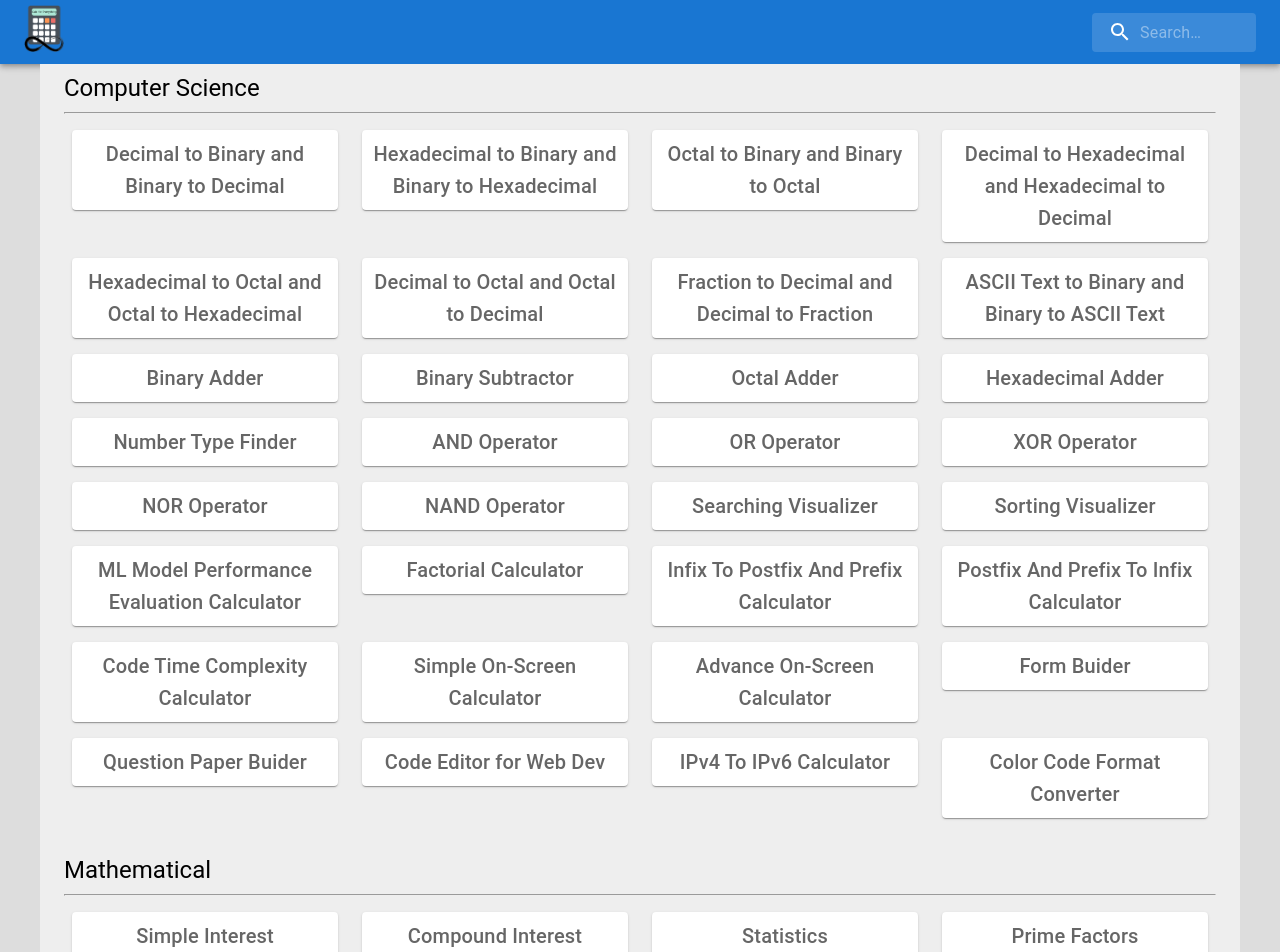
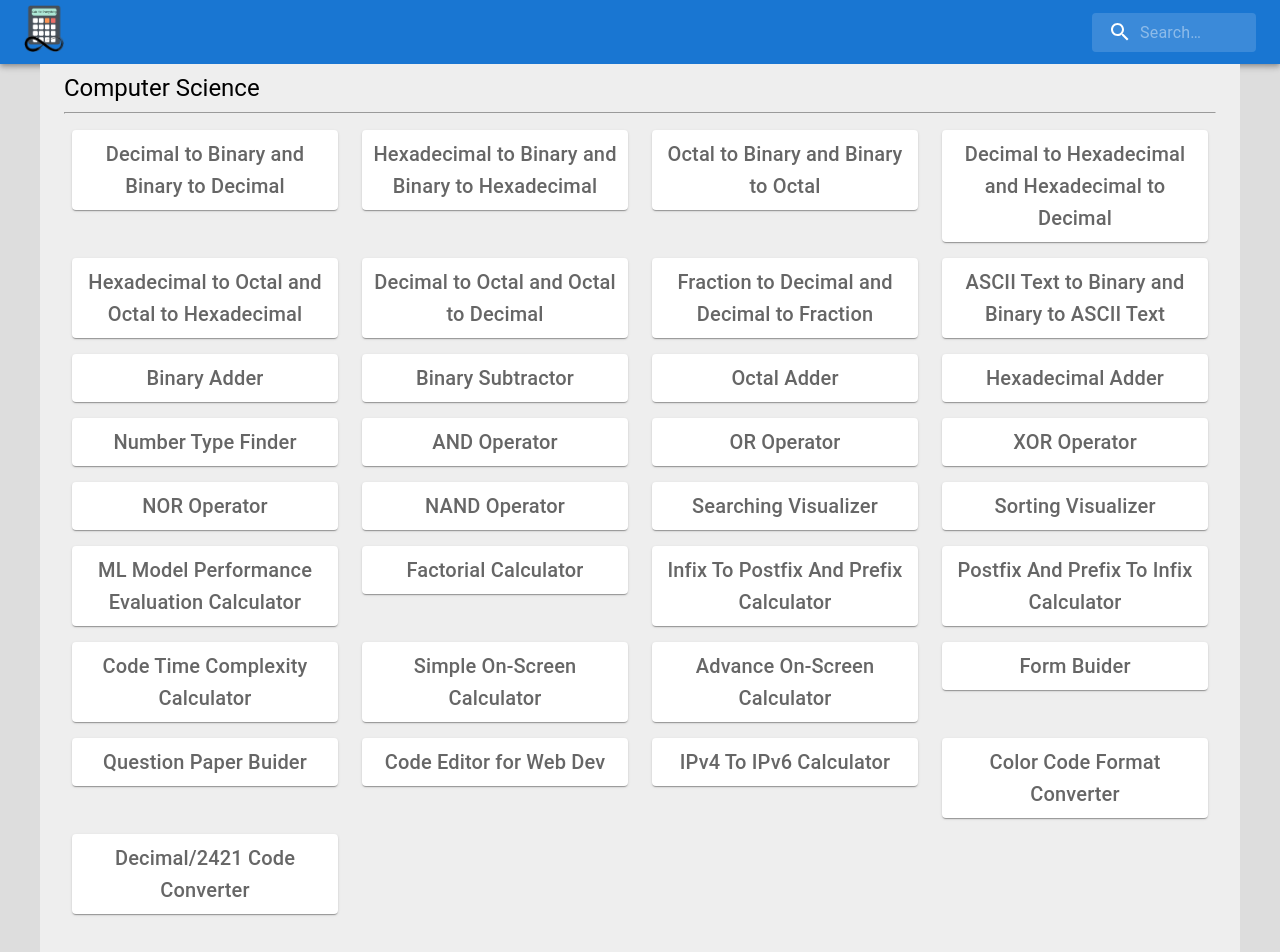
Before and after one commit to SarthakKeshari/calc_for_everything, a React (Create React App) app in the folder calculators/: page / in a window 1280 px wide. Shown: the top 952 px of the page. Built offline with nearby package versions, Linux system fonts and the light colour scheme.

Commit message:
Added folders for contribution

```diff
--- a/calculators/src/Home.js
+++ b/calculators/src/Home.js
@@ -41,6 +41,7 @@ export default function Home() {
             <HomeGridItem calcName="Code Editor for Web Dev" path="/codeeditorforwebdev"/>
             <HomeGridItem calcName="IPv4 To IPv6 Calculator" path="/ipv4toipv6calc"/>
             <HomeGridItem calcName="Color Code Format Converter" path="/colorcodeformatconverter"/>
+            <HomeGridItem calcName="Decimal/2421 Code Converter" path="/dec2421codeconverter"/>
         </Grid>
         <br/>
         <Typography pt={1} variant='h5'>Mathematical</Typography>
```
